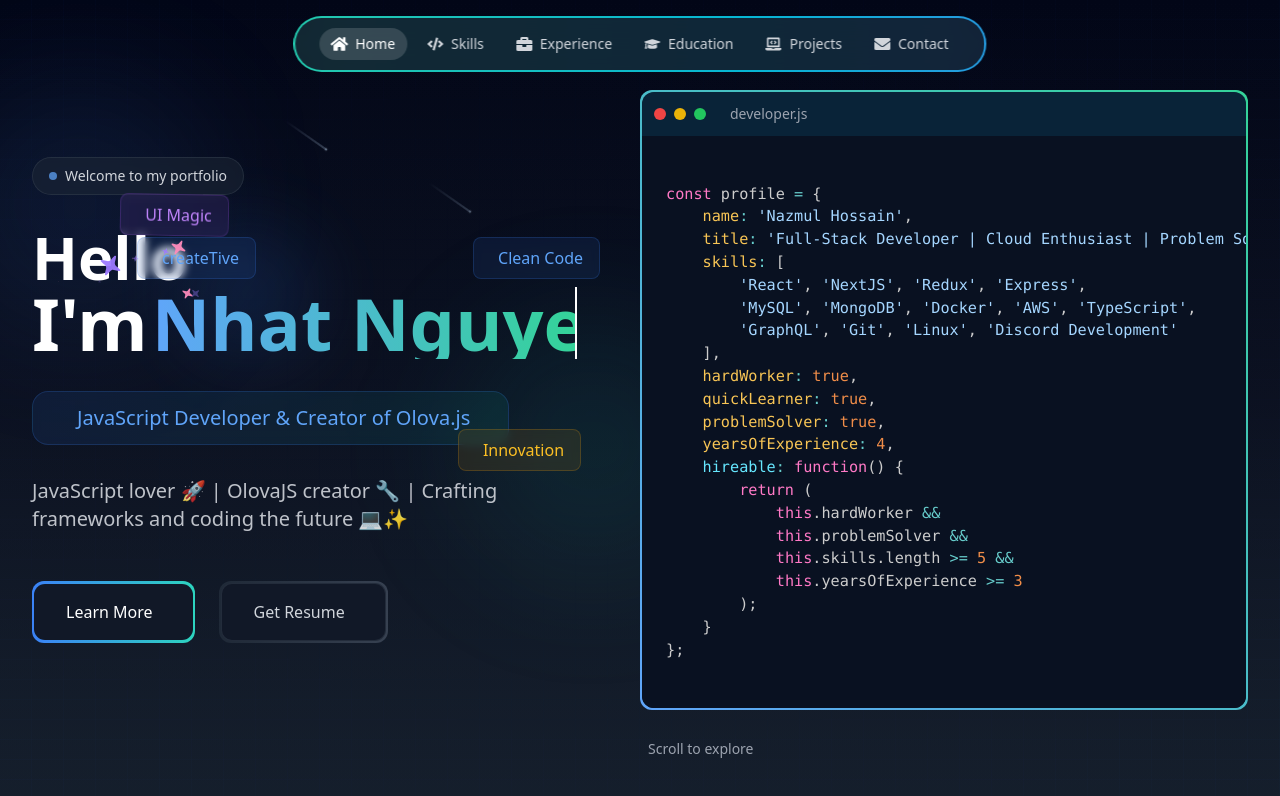
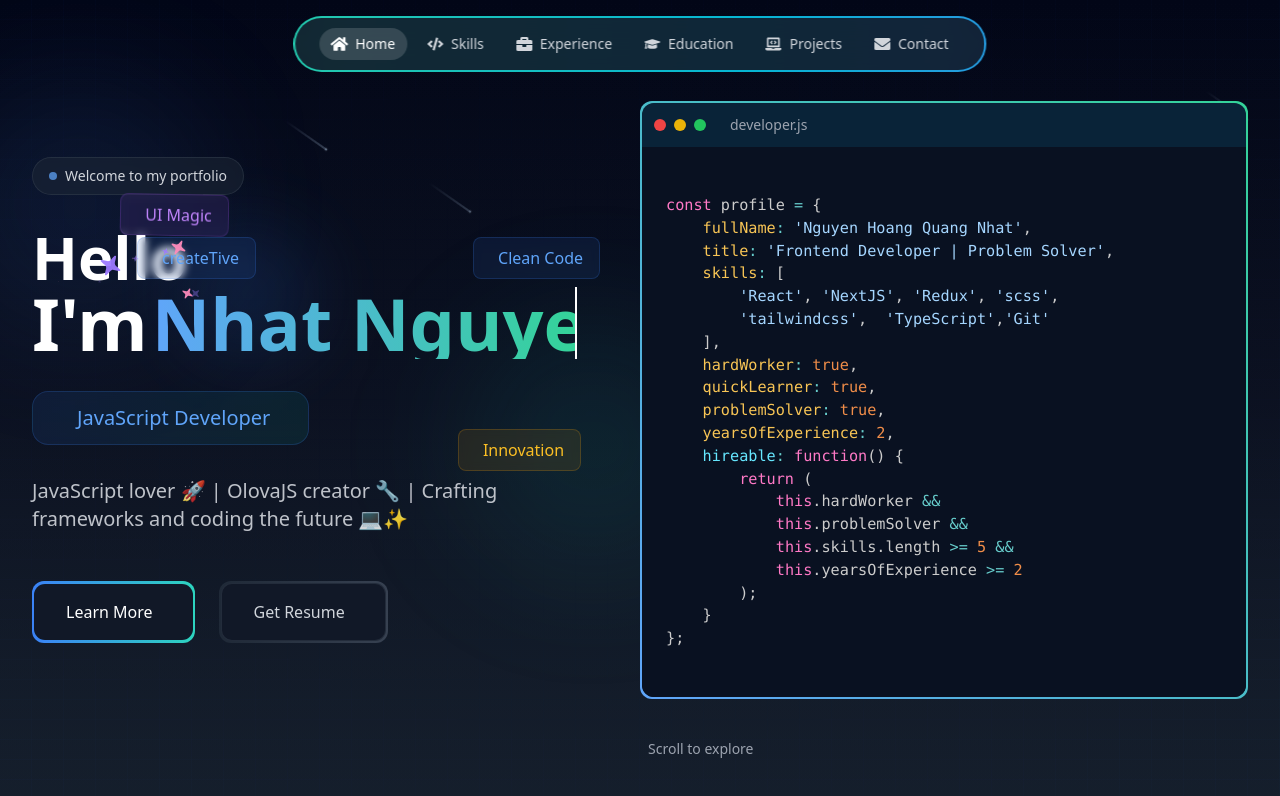
Before and after one commit to nhat31032k/myPortfolio, a React (Vite) app: page / in a window 1280 px wide. Shown: the top 796 px of the page. Built offline with nearby package versions, Linux system fonts and the light colour scheme.

Commit message:
change description

```diff
--- a/src/components/Hero.jsx
+++ b/src/components/Hero.jsx
@@ -49,31 +49,29 @@ const AnimatedGrid = () => {
 
 export default function Hero() {
   const words = [
-    "Full-Stack Developer & UI/UX Enthusiast",
-    "JavaScript Developer & Creator of Olova.js",
-    "Learning MARN Stack",
-    "Linux & GitHub for DevOps Enthusiast",
+    "Frontend Developer & UI/UX Enthusiast",
+    "JavaScript Developer",
+    "Problem Solver",
   ];
 
   const [code] = useState(`
 const profile = {
-    name: 'Nazmul Hossain',
-    title: 'Full-Stack Developer | Cloud Enthusiast | Problem Solver',
+    fullName: 'Nguyen Hoang Quang Nhat',
+    title: 'Frontend Developer | Problem Solver',
     skills: [
-        'React', 'NextJS', 'Redux', 'Express',
-        'MySQL', 'MongoDB', 'Docker', 'AWS', 'TypeScript',
-        'GraphQL', 'Git', 'Linux', 'Discord Development'
+        'React', 'NextJS', 'Redux', 'scss',
+        'tailwindcss',  'TypeScript','Git'
     ],
     hardWorker: true,
     quickLearner: true,
     problemSolver: true,
-    yearsOfExperience: 4,
+    yearsOfExperience: 2,
     hireable: function() {
         return (
             this.hardWorker &&
             this.problemSolver &&
             this.skills.length >= 5 &&
-            this.yearsOfExperience >= 3
+            this.yearsOfExperience >= 2
         );
     }
 };
```
